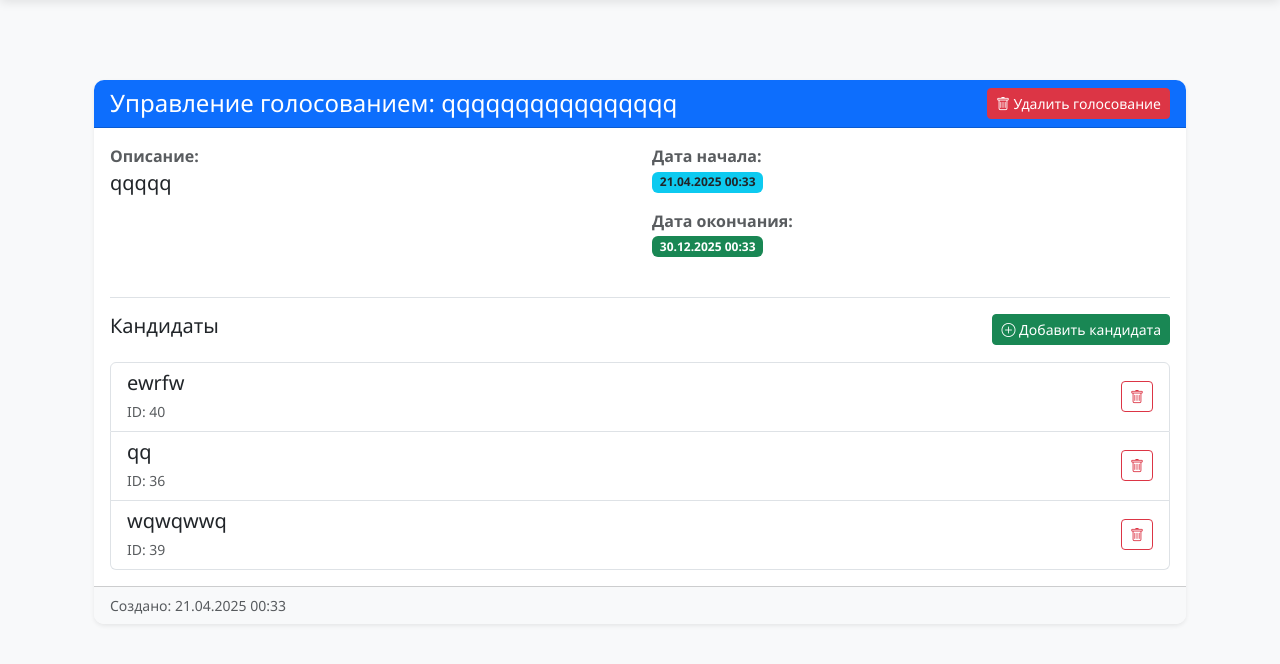
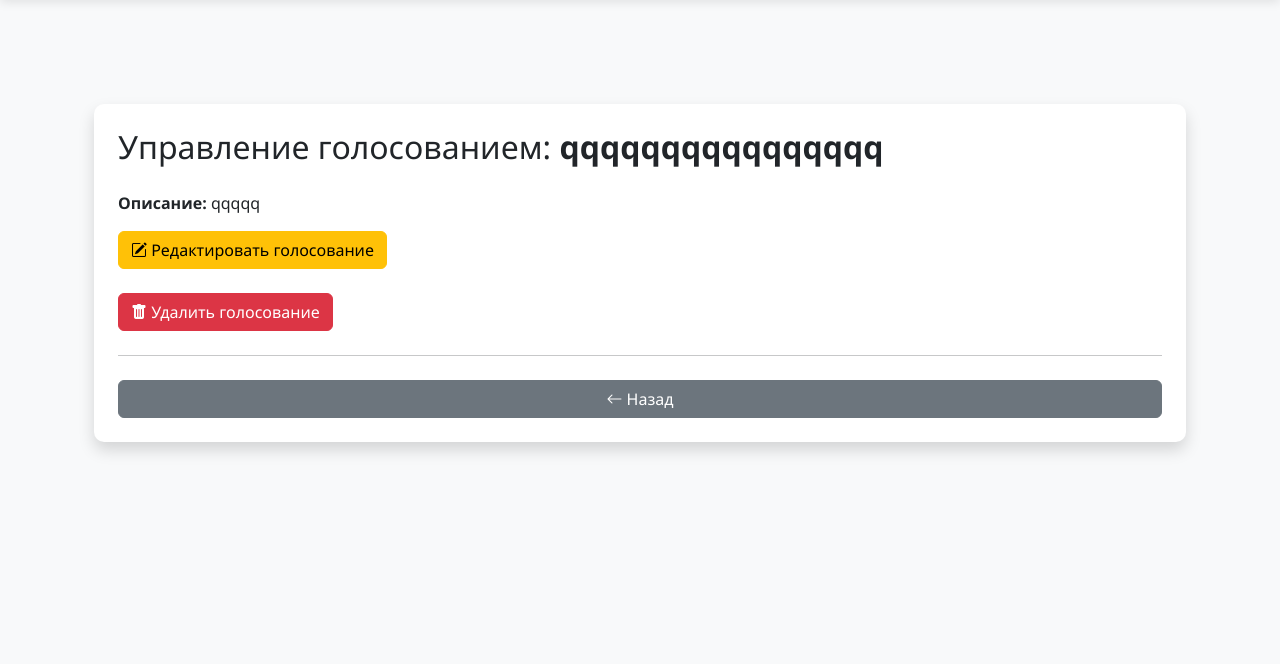
Before and after one commit to Ibrakhim-Tur/voting_system, a Django app: page /manage/25/ in a window 1280 px wide. Shown: the part 58-722 px from the top of the page. Run offline with Django 4.2, Linux system fonts and the light colour scheme; a user stored in the database is signed in; data comes from the database, SQL or seed files in the repository; both versions use the stored data as it was after the commit.

Commit message:
Initial commit

```diff
--- a/polls/templates/polls/manage_election.html
+++ b/polls/templates/polls/manage_election.html
@@ -1,84 +1,35 @@
-{% extends "polls/base.html" %}
+{% extends 'polls/base.html' %}
 
 {% block content %}
-<div class="container mt-4">
-    <div class="card shadow-sm">
-        <div class="card-header bg-primary text-white">
-            <div class="d-flex justify-content-between align-items-center">
-                <h2 class="h4 mb-0">Управление голосованием: {{ election.title }}</h2>
-                {% if perms.polls.delete_election %}
-                <form method="post" action="{% url 'delete_election' election.id %}" class="d-inline">
-                    {% csrf_token %}
-                    <button type="submit" class="btn btn-danger btn-sm"
-                            onclick="return confirm('Вы уверены, что хотите удалить это голосование?')">
-                        <i class="bi bi-trash"></i> Удалить голосование
-                    </button>
-                </form>
-                {% endif %}
-            </div>
+<div class="container mt-5">
+    <div class="card shadow p-4">
+        <h2 class="mb-4">Управление голосованием: <strong>{{ election.title }}</strong></h2>
+
+        <!-- Описание голосования -->
+        <p><strong>Описание:</strong> {{ election.description|default:"<em>Нет описания</em>"|safe }}</p>
+
+
+        <!-- Кнопки управления -->
+        <div class="d-flex gap-2 mb-4">
+
+            <a href="{% url 'edit_election' election.id %}" class="btn btn-warning">
+                <i class="bi bi-pencil-square"></i> Редактировать голосование
+            </a>
         </div>
 
-        <div class="card-body">
-            <div class="row mb-4">
-                <div class="col-md-6">
-                    <p><strong class="text-muted">Описание:</strong><br>
-                    <span class="lead">{{ election.description|default:"Нет описания" }}</span></p>
-                </div>
-                <div class="col-md-6">
-                    <p><strong class="text-muted">Дата начала:</strong><br>
-                    <span class="badge bg-info text-dark">{{ election.start_date|date:"d.m.Y H:i" }}</span></p>
+        <!-- Удаление голосования -->
+        <form method="post" action="{% url 'delete_election' election.id %}" onsubmit="return confirm('Вы уверены, что хотите удалить это голосование? Это действие необратимо.');">
+            {% csrf_token %}
+            <button type="submit" class="btn btn-danger">
+                <i class="bi bi-trash-fill"></i> Удалить голосование
+            </button>
+        </form>
 
-                    <p><strong class="text-muted">Дата окончания:</strong><br>
-                    <span class="badge bg-{% if election.is_active %}success{% else %}secondary{% endif %}">
-                        {{ election.end_date|date:"d.m.Y H:i" }}
-                    </span></p>
-                </div>
-            </div>
+        <hr class="my-4">
 
-            <div class="border-top pt-3">
-                <div class="d-flex justify-content-between align-items-center mb-3">
-                    <h4 class="h5">Кандидаты</h4>
-                    {% if perms.polls.add_candidate %}
-                    <a href="{% url 'add_candidate' election.id %}" class="btn btn-success btn-sm">
-                        <i class="bi bi-plus-circle"></i> Добавить кандидата
-                    </a>
-                    {% endif %}
-                </div>
-
-                {% if election.candidates.all %}
-                <div class="list-group">
-                    {% for candidate in election.candidates.all %}
-                    <div class="list-group-item d-flex justify-content-between align-items-center">
-                        <div>
-                            <h5 class="mb-1">{{ candidate.name }}</h5>
-                            <small class="text-muted">ID: {{ candidate.id }}</small>
-                        </div>
-                        {% if perms.polls.delete_candidate %}
-                        <form method="post" action="{% url 'delete_candidate' election.id candidate.id %}" class="d-inline">
-                            {% csrf_token %}
-                            <button type="submit" class="btn btn-outline-danger btn-sm"
-                                    onclick="return confirm('Удалить кандидата {{ candidate.name }}?')">
-                                <i class="bi bi-trash"></i>
-                            </button>
-                        </form>
-                        {% endif %}
-                    </div>
-                    {% endfor %}
-                </div>
-                {% else %}
-                <div class="alert alert-warning">
-                    Кандидатов пока нет. Добавьте первого кандидата.
-                </div>
-                {% endif %}
-            </div>
-        </div>
-
-        <div class="card-footer bg-light">
-            <div class="d-flex justify-content-between">
-
-                <small class="text-muted">Создано: {{ election.created_at|date:"d.m.Y H:i" }}</small>
-            </div>
-        </div>
+        <a href="{% url 'home' %}" class="btn btn-secondary">
+            <i class="bi bi-arrow-left"></i> Назад
+        </a>
     </div>
 </div>
 {% endblock %}
--- a/polls/urls.py
+++ b/polls/urls.py
@@ -6,14 +6,12 @@ urlpatterns = [
     # Главная страница — список публичных голосований
     path('', views.home, name='home'),
 
-    path('', views.home, name='election_list'),  # или name='home'
+    # Страница управления голосованием
     path('manage/<int:election_id>/', views.manage_election, name='manage_election'),
-    path('election/<int:election_id>/add-candidate/', views.add_candidate, name='add_candidate'),# urls.py
-    path('election/<int:election_id>/delete/', views.delete_election, name='delete_election'),
-
-
-    # Альтернативная домашняя страница (только активные)
-    path('home/', views.home, name='home'),
+    path('manage/<int:election_id>/delete/', views.delete_election, name='delete_election'),
+    path('manage/<int:election_id>/candidate/add/', views.add_candidate, name='add_candidate'),
+    path('manage/<int:election_id>/candidate/<int:candidate_id>/delete/', views.delete_candidate, name='delete_candidate'),
+    path('manage/<int:election_id>/edit/', views.edit_election, name='edit_election'),
 
     # Регистрация и профиль
     path('register/', views.register, name='register'),
@@ -28,11 +26,7 @@ urlpatterns = [
 
     # Приватное голосование
     path('invite/<str:unique_link>/', login_required(views.vote), name='vote_by_invite'),
-    path('manage/<int:election_id>/', views.manage_election, name='manage_election'),
-    path('manage/<int:election_id>/delete/', views.delete_election, name='delete_election'),
-    path('manage/<int:election_id>/candidate/add/', views.add_candidate, name='add_candidate'),
-    path('manage/<int:election_id>/candidate/<int:candidate_id>/delete/', views.delete_candidate,
-         name='delete_candidate'),
-    path('manage/<int:election_id>/edit/', views.edit_election, name='edit_election'),
+
+    # Страница с приватными голосованиями
     path('my-private/', views.my_private_elections, name='my_private_elections'),
 ]
--- a/polls/views.py
+++ b/polls/views.py
@@ -1,30 +1,24 @@
 from django.shortcuts import render, redirect, get_object_or_404
-from django.http import HttpResponse,JsonResponse
+from django.http import HttpResponse, JsonResponse, HttpResponseForbidden
 from django.contrib import messages
-from django.core.mail import send_mail
 from django.core.paginator import Paginator
-from django.db.models import Count,Q
+from django.db.models import Count, Q, Case, When, BooleanField
 from django.contrib.auth.decorators import login_required
-from .models import Election, Candidate, Vote,User
-from .forms import RegisterForm, VoteForm,CandidateForm
-from .forms import ElectionForm
-from .models import ElectionOption as Option
 from django.utils import timezone
-from django.db import models
+from django.contrib.auth.models import User
+
 import logging
-from django.shortcuts import render, redirect
-from .forms import ElectionForm
-from .models import Election
-from django.http import HttpResponseForbidden
-logger = logging.getLogger(__name__)
-from .models import Election, ElectionOption
 import string
 import random
 
-from django.contrib.auth.models import User
+from .models import Election, Candidate, Vote, ElectionOption as Option
+from .forms import RegisterForm, VoteForm, CandidateForm, ElectionForm
+
+logger = logging.getLogger(__name__)
 
 def home(request):
     now = timezone.now()
+
 
     if request.user.is_authenticated:
         election_list = Election.objects.filter(
@@ -35,7 +29,7 @@ def home(request):
             is_active=True,
             start_date__lte=now,
             end_date__gte=now
-        ).distinct().order_by('-start_date').prefetch_related('options')
+        ).distinct().order_by('-start_date').prefetch_related('options', 'candidates')
     else:
         election_list = Election.objects.filter(
             is_public=True,
@@ -59,7 +53,6 @@ def register(request):
     else:
         form = RegisterForm()
     return render(request, 'polls/register.html', {'form': form})
-
 
 @login_required
 def vote(request, election_id=None, unique_link=None):
@@ -92,7 +85,6 @@ def vote(request, election_id=None, unique_link=None):
 
     return render(request, 'polls/vote.html', {'form': form, 'election': election})
 
-
 def results(request, election_id):
     election = get_object_or_404(Election, id=election_id)
     candidates = Candidate.objects.filter(election=election).annotate(
@@ -103,42 +95,37 @@ def results(request, election_id):
         'candidates': candidates
     })
 
-
 @login_required
 def profile(request):
-    # Получаем голоса пользователя с предзагрузкой связанных данных
     user_votes = Vote.objects.filter(
         user=request.user
     ).select_related(
         'election',
         'candidate'
-    ).order_by('-voted_at')  # Сортировка по дате (новые сначала)
+    ).order_by('-voted_at')
 
-    # Добавляем аннотацию для проверки активности голосований
     user_votes = user_votes.annotate(
-        is_election_active=models.Case(
-            models.When(
+        is_election_active=Case(
+            When(
                 election__start_date__lte=timezone.now(),
                 election__end_date__gte=timezone.now(),
                 election__is_active=True,
                 then=True
             ),
             default=False,
-            output_field=models.BooleanField()
+            output_field=BooleanField()
         )
     )
 
     return render(request, 'polls/profile.html', {
         'user': request.user,
         'user_votes': user_votes,
-        'total_votes': user_votes.count()  # Добавляем общее количество голосов
+        'total_votes': user_votes.count()
     })
-
 
 def index(request):
     elections = Election.objects.all()
     return render(request, 'polls/index.html', {'elections': elections})
-
 
 def election_results(request, election_id):
     election = Election.objects.get(id=election_id)
@@ -152,11 +139,9 @@ def election_results(request, election_id):
         'votes_count': votes_count,
     })
 
-
 @login_required
 def profile_view(request):
     return render(request, 'polls/profile.html')
-
 
 @login_required
 def create_election(request):
@@ -179,13 +164,11 @@ def create_election(request):
             unique_link=unique_link
         )
 
-        # ✅ Приглашения
         invited_user_ids = request.POST.getlist('invited_users')
         if invited_user_ids:
             invited_users = User.objects.filter(id__in=invited_user_ids)
             election.invited_users.set(invited_users)
 
-        # ✅ Создание кандидатов из option1, option2, ...
         for key, value in request.POST.items():
             if key.startswith('option') and value.strip():
                 Candidate.objects.create(
@@ -198,6 +181,7 @@ def create_election(request):
 
     users = User.objects.exclude(id=request.user.id)
     return render(request, 'polls/create_election.html', {'users': users})
+
 @login_required
 def election_list(request):
     now = timezone.now()
@@ -212,52 +196,45 @@ def election_list(request):
 
     return render(request, 'polls/election_list.html', {'elections': elections})
 
-
 def generate_unique_link(length=10):
     while True:
         link = ''.join(random.choices(string.ascii_letters + string.digits, k=length))
         if not Election.objects.filter(unique_link=link).exists():
             return link
 
-
-
-
 @login_required
 def manage_election(request, election_id):
     election = get_object_or_404(Election, id=election_id)
 
+
+    # Проверка прав доступа: только создатель или суперпользователь
     if request.user != election.creator and not request.user.is_superuser:
-        return render(request, '403.html')  # или HttpResponseForbidden()
+        return HttpResponseForbidden()
 
     return render(request, 'polls/manage_election.html', {'election': election})
-def add_candidate(request, election_id):
-    election = get_object_or_404(Election, id=election_id)
 
-    if request.method == 'POST':
-        name = request.POST.get('name')
-        if name:
-            Candidate.objects.create(name=name, election=election)
-            return redirect('manage_election', election_id=election.id)
-
-    return render(request, 'polls/add_candidate.html', {'election': election})
 @login_required
 def delete_election(request, election_id):
     election = get_object_or_404(Election, pk=election_id)
+
+    # Проверка прав доступа: только создатель или суперпользователь
     if request.user != election.creator and not request.user.is_superuser:
         return HttpResponseForbidden()
 
     if request.method == 'POST':
         election.delete()
-        return redirect('home')  # или другой URL после удаления
+        messages.success(request, 'Голосование успешно удалено.')
+        return redirect('home')
 
-    return redirect('manage_election', election_id)
-def manage_election(request, election_id):
-    election = get_object_or_404(Election, pk=election_id)
-    return render(request, 'polls/manage_election.html', {'election': election})
+    return redirect('delete_election', election_id=election_id)
 
-
+@login_required
 def add_candidate(request, election_id):
     election = get_object_or_404(Election, pk=election_id)
+
+    # Проверка прав доступа: только создатель или суперпользователь
+    if request.user != election.creator and not request.user.is_superuser:
+        return HttpResponseForbidden()
 
     if request.method == "POST":
         form = CandidateForm(request.POST)
@@ -265,7 +242,10 @@ def add_candidate(request, election_id):
             candidate = form.save(commit=False)
             candidate.election = election
             candidate.save()
-            return redirect('manage_election', election.id)
+            messages.success(request, 'Кандидат успешно добавлен.')
+            return redirect('edit_election', election_id=election.id)
+        else:
+            messages.error(request, 'Ошибка при добавлении кандидата. Пожалуйста, проверьте форму.')
     else:
         form = CandidateForm()
 
@@ -274,26 +254,76 @@ def add_candidate(request, election_id):
         'election': election
     })
 
+@login_required
 def delete_candidate(request, election_id, candidate_id):
-    if request.method == 'POST':
-        candidate = get_object_or_404(Candidate, pk=candidate_id, election_id=election_id)
-        candidate.delete()
-        messages.success(request, 'Кандидат успешно удален')
-        return redirect('manage_election', election_id=election_id)
+    election = get_object_or_404(Election, id=election_id)
 
+    # Убедимся, что текущий пользователь — создатель голосования
+    if request.user != election.creator:
+        return redirect('home')  # или верни ошибку доступа
+
+    candidate = get_object_or_404(Candidate, id=candidate_id, election=election)
+    candidate.delete()
+    return redirect('edit_election', election_id=election.id)
+@login_required
 def edit_election(request, election_id):
     election = get_object_or_404(Election, pk=election_id)
-    # Реализуйте логику редактирования
-    return redirect('manage_election', election_id=election_id)
+
+    # Проверка на создателя
+    if request.user != election.creator and not request.user.is_superuser:
+        messages.error(request, "Вы не можете редактировать это голосование.")
+        return redirect('home')
+
+    candidates = Candidate.objects.filter(election=election)
+    users = User.objects.exclude(id=request.user.id)  # не показываем самого себя
+
+    if request.method == 'POST':
+        form = ElectionForm(request.POST, instance=election)
+        if form.is_valid():
+            form.save()
+
+            # Добавление новых пользователей
+            invited_users_add = request.POST.getlist('invited_users_add')
+            for user_id in invited_users_add:
+                try:
+                    user = User.objects.get(pk=user_id)
+                    election.invited_users.add(user)
+                except User.DoesNotExist:
+                    pass
+
+            # Удаление приглашённых
+            invited_users_remove = request.POST.getlist('invited_users_remove')
+            for user_id in invited_users_remove:
+                try:
+                    user = User.objects.get(pk=user_id)
+                    election.invited_users.remove(user)
+                except User.DoesNotExist:
+                    pass
+
+            messages.success(request, "Изменения сохранены.")
+            return redirect('manage_election', election.id)
+    else:
+        form = ElectionForm(instance=election)
+
+    context = {
+        'election': election,
+        'form': form,
+        'candidates': candidates,
+        'users': users,
+    }
+    return render(request, 'polls/edit_election.html', context)
+
 @login_required
 def my_private_elections(request):
     now = timezone.now()
+
     elections = Election.objects.filter(
-        creator=request.user,
         is_public=False,
         is_active=True,
         start_date__lte=now,
         end_date__gte=now
-    ).order_by('-start_date')
+    ).filter(
+        Q(creator=request.user) | Q(invited_users=request.user)
+    ).distinct().order_by('-start_date').prefetch_related('options', 'candidates')
 
     return render(request, 'polls/my_private_elections.html', {'elections': elections})
```
Also changed, not shown: polls/templates/polls/edit_election.html (added, +101 -0 lines), polls/templates/polls/my_private_elections.html (+36 -13 lines), db.sqlite3, polls/migrations/0003_alter_election_is_public.py (added), polls/migrations/0004_alter_election_is_public.py (added).
